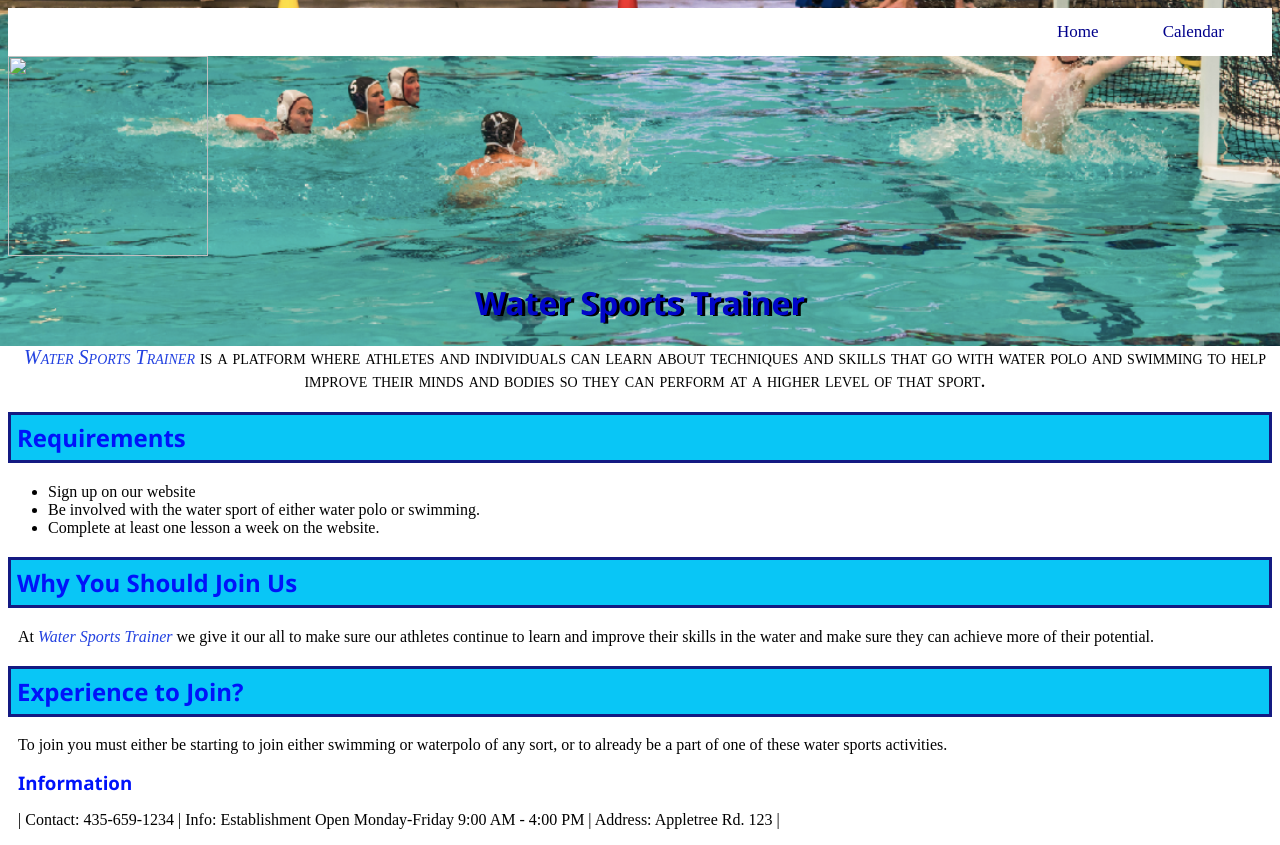
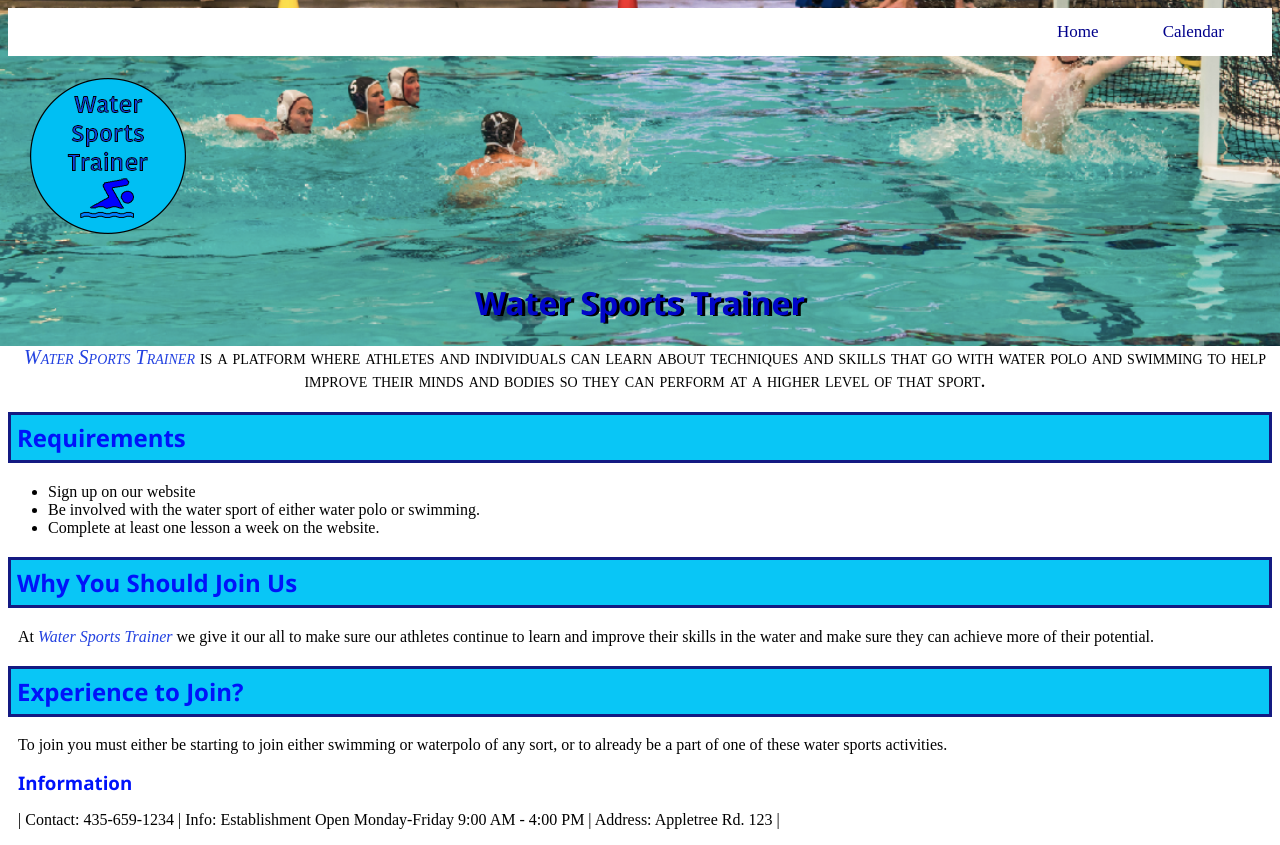
Before and after one commit to WaterSportsTrainer/WaterSportsTrainer.github.io, a plain HTML site: page index.html in a window 1280 px wide. Drawn offline with Linux system fonts and the light colour scheme.

Commit message:
Update index.html

```diff
--- a/index.html
+++ b/index.html
@@ -16,7 +16,7 @@
 <div id="wrapper">
   <header>
     <div>
-<img src="images/Water Sports Trainer Logo Tran.png" width="200" height="200" alt=""/>
+<img src="Water Sports Trainer Logo Tran.png" width="200" height="200" alt=""/>
     </div>
     <nav></nav>
 <h1>Water Sports Trainer</h1>
```
